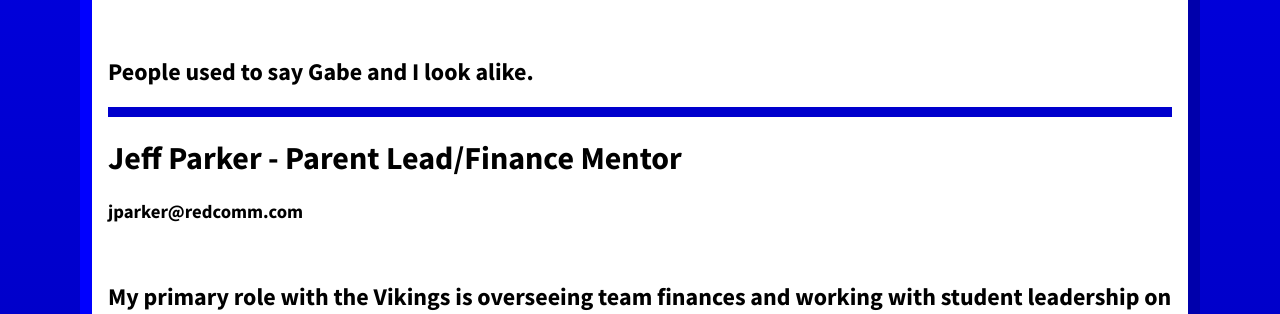
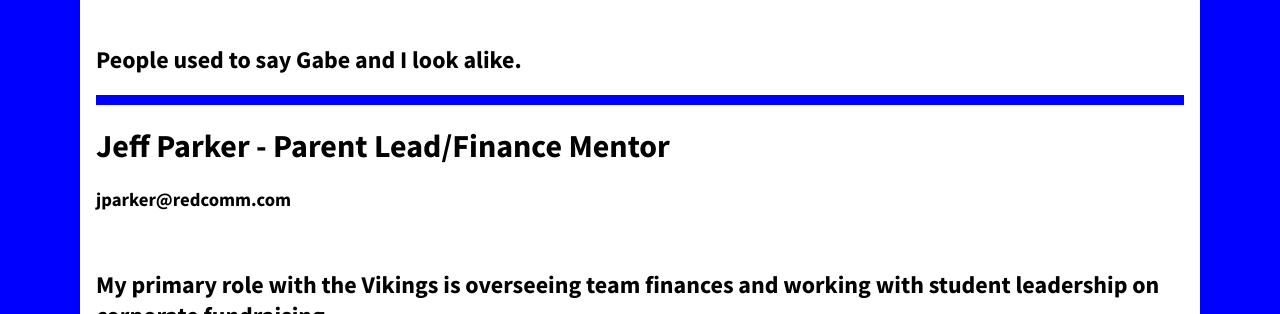
Before and after one commit to VikingRobotics/vikingrobotics.github.io, a plain HTML site: page contact/index.html in a window 1280 px wide. Shown: the part 786-1100 px from the top of the page. Drawn offline with Linux system fonts and the light colour scheme.

Commit message:
Revert "Update index.html"
This reverts commit 8f696cc3b0103c8d1334ad8d65ab9dd359ea77ab.

```diff
--- a/contact/index.html
+++ b/contact/index.html
@@ -2,21 +2,17 @@
 <html lang="en">
 
 <head>
-	<title>Viking Robotics | Contact</title>
+  <title>Viking Robotics | Contact</title>
 
   <style type="text/css">
 	html{
-		background: blue;
-		background: -webkit-linear-gradient(blue, darkblue);
-		background: -o-linear-gradient(blue, darkblue);
-		background: -moz-linear-gradient(blue, darkblue);
-		background: linear-gradient(blue, darkblue);
+		background-color: blue;
 	}
 
 	hr {
     border: none;
     height: 10px;
-    background-color: #0000cd;
+    background-color: blue;
 	}
 
 
@@ -28,10 +24,6 @@
 		margin-left: 5em;
 		margin-right: 5em;
 		padding: 1em;
-		border: .75em;
-		border-style: outset;
-		border-color: Blue;
-
 
 	}
   </style>
```
